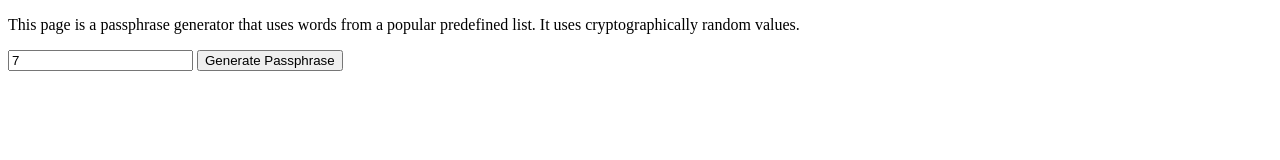
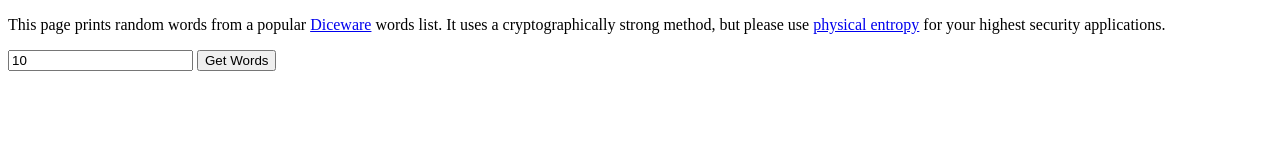
Before and after one commit to robert-claypool/almost-rw, a plain HTML site: page index.html in a window 1280 px wide. Drawn offline with Linux system fonts and the light colour scheme.

Commit message:
improve the page message + require IE9+
In reality, we need IE11 for window.msCrypto. I'll get that that later.

```diff
--- a/index.html
+++ b/index.html
@@ -8,14 +8,18 @@
         <meta name="viewport" content="width=device-width, initial-scale=1">
     </head>
     <body>
-        <!--[if lt IE 8]>
-            <p class="browserupgrade">You are using an <strong>outdated</strong> browser. Please <a href="http://browsehappy.com/">upgrade your browser</a> to improve your experience.</p>
+        <!--[if lt IE 9]>
+            <p class="browserupgrade">Please <a href="http://browsehappy.com/">upgrade your browser</a> to use this site.</p>
         <![endif]-->
 
-        <p>This page is a passphrase generator that uses words from a popular predefined list. It uses cryptographically random values.</p>
+        <p>
+        This page prints random words from a popular <a href="https://en.wikipedia.org/wiki/Diceware">Diceware</a> words list.
+        It uses a cryptographically strong method, but please use
+        <a href="http://world.std.com/~reinhold/dicewarefaq.html#electronic">physical entropy</a> for your highest security applications.
+        </p>
 
-        <input type="number" id="howMany" value="7">
-        <button type="button" id="run" onclick="run()">Generate Passphrase</button>
+        <input type="number" id="howMany" value="10">
+        <button type="button" id="run" onclick="run()">Get Words</button>
         <p id="result"></p>
         <script src="almost.js"></script>
         <script>
```
